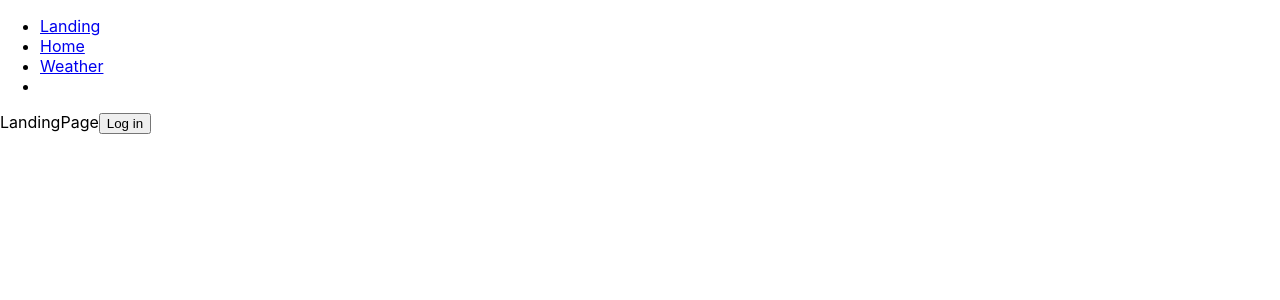
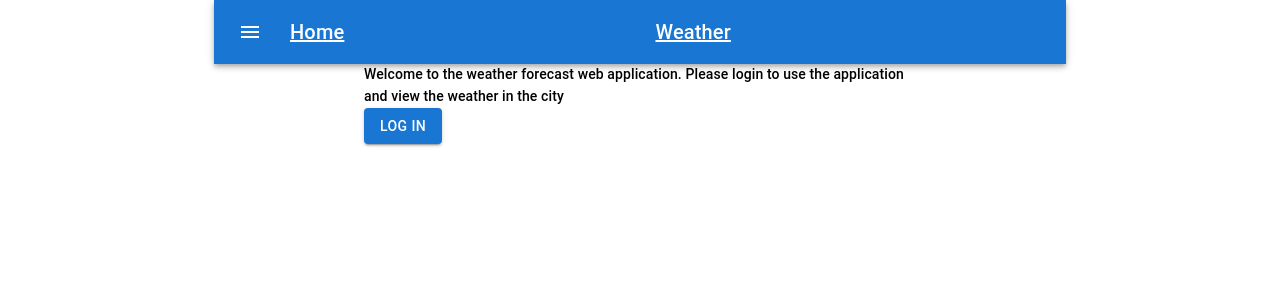
Before and after one commit to kitgragasin/weather-app, a React (Create React App) app: page / in a window 1280 px wide. Shown: the top 300 px of the page. Built offline with nearby package versions, Linux system fonts and the light colour scheme; no server answers.

Commit message:
Added Styling to Weather App

```diff
--- a/package.json
+++ b/package.json
@@ -4,6 +4,10 @@
   "private": true,
   "dependencies": {
     "@auth0/auth0-react": "^2.0.1",
+    "@emotion/react": "^11.10.6",
+    "@emotion/styled": "^11.10.6",
+    "@mui/icons-material": "^5.11.11",
+    "@mui/material": "^5.11.11",
     "@testing-library/jest-dom": "^5.16.5",
     "@testing-library/react": "^13.4.0",
     "@testing-library/user-event": "^13.5.0",
--- a/src/Layout.js
+++ b/src/Layout.js
@@ -1,3 +1,4 @@
+import { Container } from "@mui/material";
 import React from "react";
 import {Outlet} from "react-router-dom";
 import Navbar from "./Navbar";
@@ -5,8 +6,10 @@ import Navbar from "./Navbar";
 const Layout = () => {
   return (
     <>
-      <Navbar/>
-      <Outlet />
+      <Container maxWidth="md">
+        <Navbar/>
+        <Outlet />
+      </Container>
     </>
   );
 };
--- a/src/Navbar.js
+++ b/src/Navbar.js
@@ -1,25 +1,37 @@
+import { AppBar, Box, IconButton, Toolbar, Typography } from "@mui/material";
 import React from "react";
 import {Link } from "react-router-dom";
 import LogoutButton from "./components/LogoutButton";
+import { Menu } from '@mui/icons-material';
+
 
 function Navbar() {
   return (
-    <nav>
-      <ul>
-        <li>
-          <Link to="/">Landing</Link>
-        </li>
-        <li>
-          <Link to="/home">Home</Link>
-        </li>
-        <li>
-          <Link to="/weather">Weather</Link>
-        </li>
-        <li>
+    <>
+      <Box sx={{ flexGrow: 1 }}>
+        <AppBar position="static">
+          <Toolbar>
+            <IconButton
+              size="large"
+              edge="start"
+              color="inherit"
+              aria-label="menu"
+              sx={{ mr: 2 }}
+            >
+              <Menu/>
+            </IconButton>
+            <Typography variant="h6" component="div" sx={{ flexGrow: 1 }}>
+              <Link style={{ color: '#FFF' }} to="/home">Home</Link>
+            </Typography>
+            <Typography variant="h6" component="div" sx={{ flexGrow: 1 }}>
+              <Link style={{ color: '#FFF' }} to="/weather">Weather</Link>
+            </Typography>
             <LogoutButton/>
-        </li>
-      </ul>
-    </nav>
+          </Toolbar>
+        </AppBar>
+      </Box>
+    </>
+
   );
 }
 
--- a/src/components/LoginButton.js
+++ b/src/components/LoginButton.js
@@ -1,5 +1,6 @@
 import React from 'react';
 import { useAuth0 } from '@auth0/auth0-react';
+import { Button } from '@mui/material';
 
 function LoginButton() {
   const {
@@ -8,7 +9,7 @@ function LoginButton() {
   } = useAuth0();
 
   return !isAuthenticated && (
-    <button onClick={loginWithRedirect}>Log in</button>
+    <Button variant="contained" onClick={loginWithRedirect}>Log in</Button>
   );
 }
 
--- a/src/components/LogoutButton.js
+++ b/src/components/LogoutButton.js
@@ -1,5 +1,6 @@
 import React from 'react';
 import { useAuth0 } from '@auth0/auth0-react';
+import { Button } from '@mui/material';
 
 function LogoutButton() {
   const {
@@ -8,13 +9,13 @@ function LogoutButton() {
   } = useAuth0();
 
   return isAuthenticated && (
-    <button onClick={() => {
+    <Button color="inherit" onClick={() => {
       logout({
         logoutParams: {
           returnTo: window.location.origin
         }
       });
-    }}>Log out</button>
+    }}>Log out</Button>
   );
 }
 
--- a/src/components/ProtectedRoute.js
+++ b/src/components/ProtectedRoute.js
@@ -2,7 +2,7 @@ import { Navigate } from "react-router-dom";
 import { useAuth0 } from "@auth0/auth0-react";
 
 export const ProtectedRoute = ({ children }) => {
-  const { user, isAuthenticated } = useAuth0();
+  const {isAuthenticated } = useAuth0();
   if (!isAuthenticated) {
     // user is not authenticated
     return <Navigate to="/" />;
--- a/src/components/WeatherData.js
+++ b/src/components/WeatherData.js
@@ -1,3 +1,4 @@
+import { Table, TableBody, TableCell, TableHead, TableRow } from '@mui/material';
 import React,{useState, useEffect} from 'react'
 import { Navigate } from 'react-router-dom';
 
@@ -20,27 +21,24 @@ export default function WeatherData(props) {
           {weatherData && (
             <div>
               <h2>Current Weather in {weatherData.name}</h2>
-              <table>
-                <tbody>
-                  <tr>
-                    <td>Date:</td>
-                    <td>Temperature:</td>
-                    <td>Description:</td>
-                    <td>Main</td>
-                    <td>Humidity:</td>
-
-                  </tr>
-                  <tr>
-                    <td>{date}</td>
-                    <td>
-                      {weatherData.main.temp}°F
-                    </td>
-                    <td>{weatherData.weather[0].description}</td>
-                    <td>{weatherData.weather[0].main}</td>
-                    <td>{weatherData.main.humidity}%</td>
-                  </tr>
-                </tbody>
-              </table>
+              <Table sx={{ minWidth: 650 }} aria-label="simple table">
+                <TableHead>
+                  <TableCell align='center'>Date</TableCell>
+                  <TableCell align='center'>Temperature</TableCell>
+                  <TableCell align='center'>Description</TableCell>
+                  <TableCell align='center'>Main</TableCell>
+                  <TableCell align='center'>Humidity</TableCell>
+                </TableHead>
+                <TableBody>
+                  <TableRow>
+                    <TableCell align='center'>{date}</TableCell>
+                    <TableCell align='center'>{weatherData.main.temp}°F</TableCell>
+                    <TableCell align='center'>{weatherData.weather[0].description}</TableCell>
+                    <TableCell align='center'>{weatherData.weather[0].main}</TableCell>
+                    <TableCell align='center'>{weatherData.main.humidity}%</TableCell>
+                  </TableRow>
+                </TableBody>
+              </Table>
             </div>
           )}
         </div>
--- a/src/pages/Home.js
+++ b/src/pages/Home.js
@@ -1,28 +1,31 @@
 import React, {useState} from 'react'
-import {  Link, redirect} from "react-router-dom";
+import {  Link} from "react-router-dom";
 import { useAuth0 } from "@auth0/auth0-react";
+import { Button, Container, TextField } from '@mui/material';
 
 export default function Home() {
   const [city, setCity] = useState('');
   const { user, isAuthenticated } = useAuth0();
   const handleCityChange = (event) => {
     setCity(event.target.value);
-    console.log("city is ",city)
   };
 
-  console.log(isAuthenticated)
-  // if(!isAuthenticated){
-  //   console.log('is not authenticated')
-  //   return redirect('/');
-  // }
   return (
     <div>
-      <p>Home</p>
+      <Container maxWidth="sm">
+      <img src={user.picture} alt={user.name} />
+        <h2>{user.name}</h2>
+        <p>{user.email}</p>
+        <p>
         <label>
-          Enter a city name:
-          <input type="text" value={city} onChange={handleCityChange} />
+          <TextField id="outlined-basic" label="City" variant="outlined" value={city} onChange={handleCityChange}>
+          </TextField>
+
         </label>
-        <button type="submit"><Link to="/weather" state= {{city:city}}>Get Weather</Link></button>
+        </p>
+        <Button variant="contained" color="inherit" type="submit"><Link to="/weather" state= {{city:city}}>Get Weather</Link></Button>
+      </Container>
+
     </div>
   )
 }
--- a/src/pages/LandingPage.js
+++ b/src/pages/LandingPage.js
@@ -1,12 +1,22 @@
+import { Typography } from '@mui/material'
+import { Container } from '@mui/system'
 import React from 'react'
 import LoginButton from '../components/LoginButton'
+import { useAuth0 } from "@auth0/auth0-react";
+import { Navigate } from 'react-router-dom';
 
 export default function LandingPage() {
-  return (
+  const {isAuthenticated } = useAuth0();
+  return !isAuthenticated?(
     <div>
-      LandingPage
-      <LoginButton/>
+      <Container maxWidth="sm">
+        <Typography variant='subtitle2'>
+          Welcome to the weather forecast web application. Please login to use the application and view the weather in the city
+        </Typography>
+        <LoginButton/>
+      </Container>
+
     </div>
 
-  )
+  ):(<Navigate to='/home'/>)
 }
--- a/src/pages/Weather.js
+++ b/src/pages/Weather.js
@@ -1,20 +1,13 @@
 import React, { useEffect, useState } from 'react';
 import axios from 'axios';
 import { useLocation, Navigate } from 'react-router-dom';
+import WeatherData from '../components/WeatherData';
 
 const Weather = () => {
 
   const [weatherData, setWeatherData] = useState(null);
-  const [date, setDate] = useState(null);
   const {state} = useLocation();
   const weatherKey = process.env.REACT_APP_OPENWEATHERMAP_API_KEY
-  const getCurrentDate = () => {
-    const today = new Date();
-    const month = today.getMonth() + 1;
-    const day = today.getDate();
-    const year = today.getFullYear();
-    return `${month.toString().padStart(2, '0')}/${day.toString().padStart(2, '0')}/${year}`;
-  };
 
   useEffect(()=>{
     const fetchData =async()=>{
@@ -25,37 +18,13 @@ const Weather = () => {
       response.data.main.temp = newTemp;
       console.log(response.data)
       setWeatherData(response.data);
-      setDate(getCurrentDate);
     }
     fetchData();
   },[state,weatherKey])
   return state!=null? (
     <div>
       {weatherData && (
-        <div>
-          <h2>Current Weather in {weatherData.name}</h2>
-          <table>
-            <tbody>
-              <tr>
-                <td>Date:</td>
-                <td>Temperature:</td>
-                <td>Description:</td>
-                <td>Main</td>
-                <td>Humidity:</td>
-
-              </tr>
-              <tr>
-                <td>{date}</td>
-                <td>
-                  {weatherData.main.temp}°F
-                </td>
-                <td>{weatherData.weather[0].description}</td>
-                <td>{weatherData.weather[0].main}</td>
-                <td>{weatherData.main.humidity}%</td>
-              </tr>
-            </tbody>
-          </table>
-        </div>
+        <WeatherData weatherData={weatherData}/>
       )}
     </div>
   ):(<Navigate to='/home'/>);
```
Also changed, not shown: 1 other file (tests, documents, lock files or other folders).
